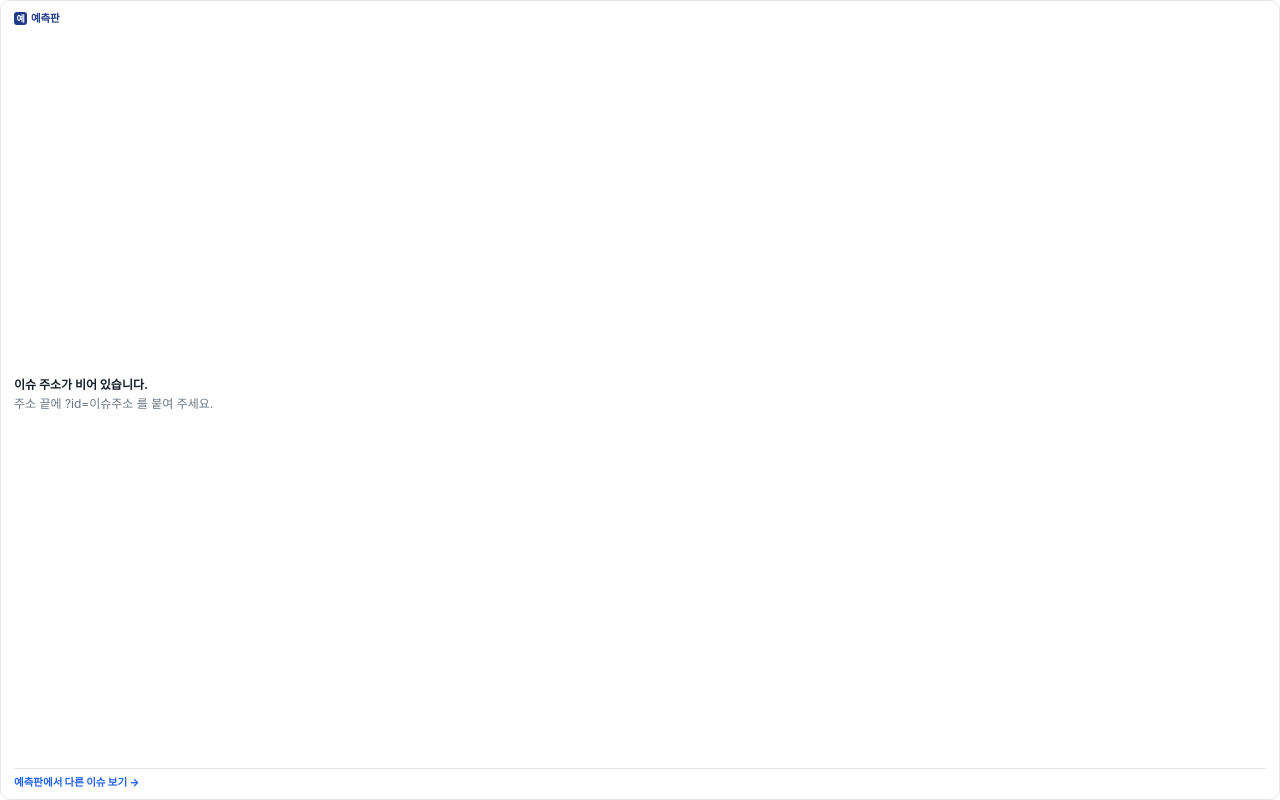
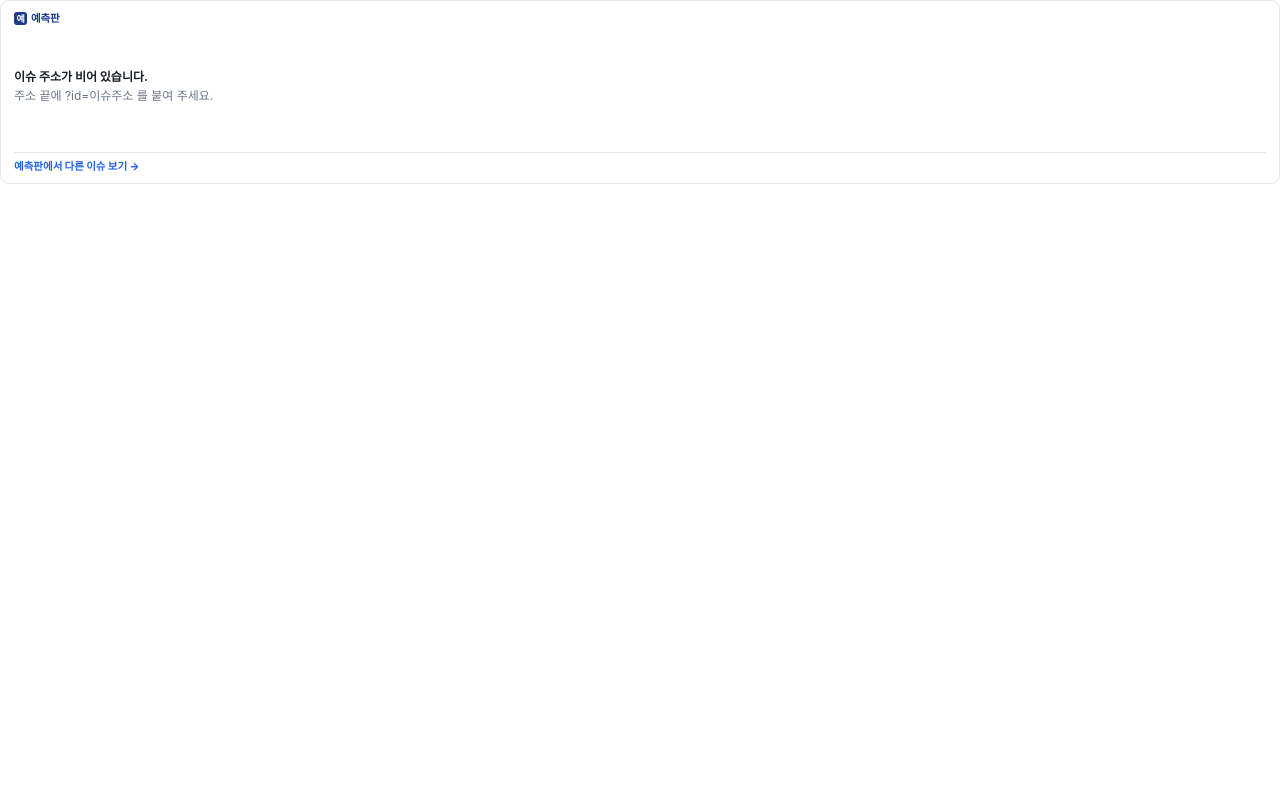
Before and after one commit to phappyj/marketpulse, a plain HTML site: page embed.html in a window 1280 px wide. Drawn offline with Linux system fonts and the light colour scheme.

Commit message:
fix(embed): 카드를 직접 열었을 때 184px로 상한(임베드 180px와 같은 모양 유지)

```diff
--- a/embed.html
+++ b/embed.html
@@ -43,7 +43,7 @@
   a { color: inherit; text-decoration: none; }
   .card {
     display: flex; flex-direction: column;
-    height: 100%; min-height: 100%;
+    height: 100%; max-height: 184px;
     padding: 10px 13px 9px;
     border: 1px solid var(--line);
     border-radius: 10px;
```
